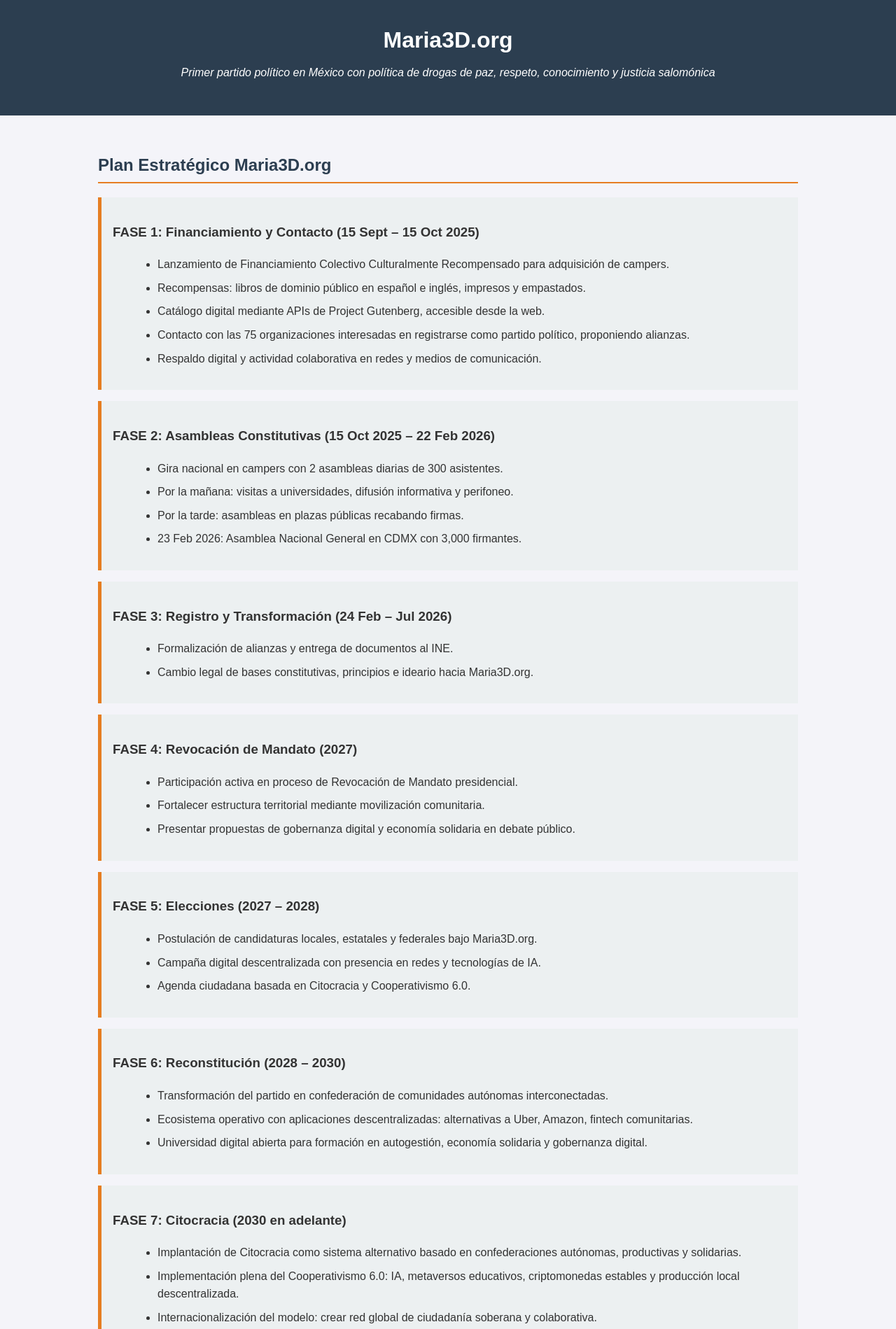
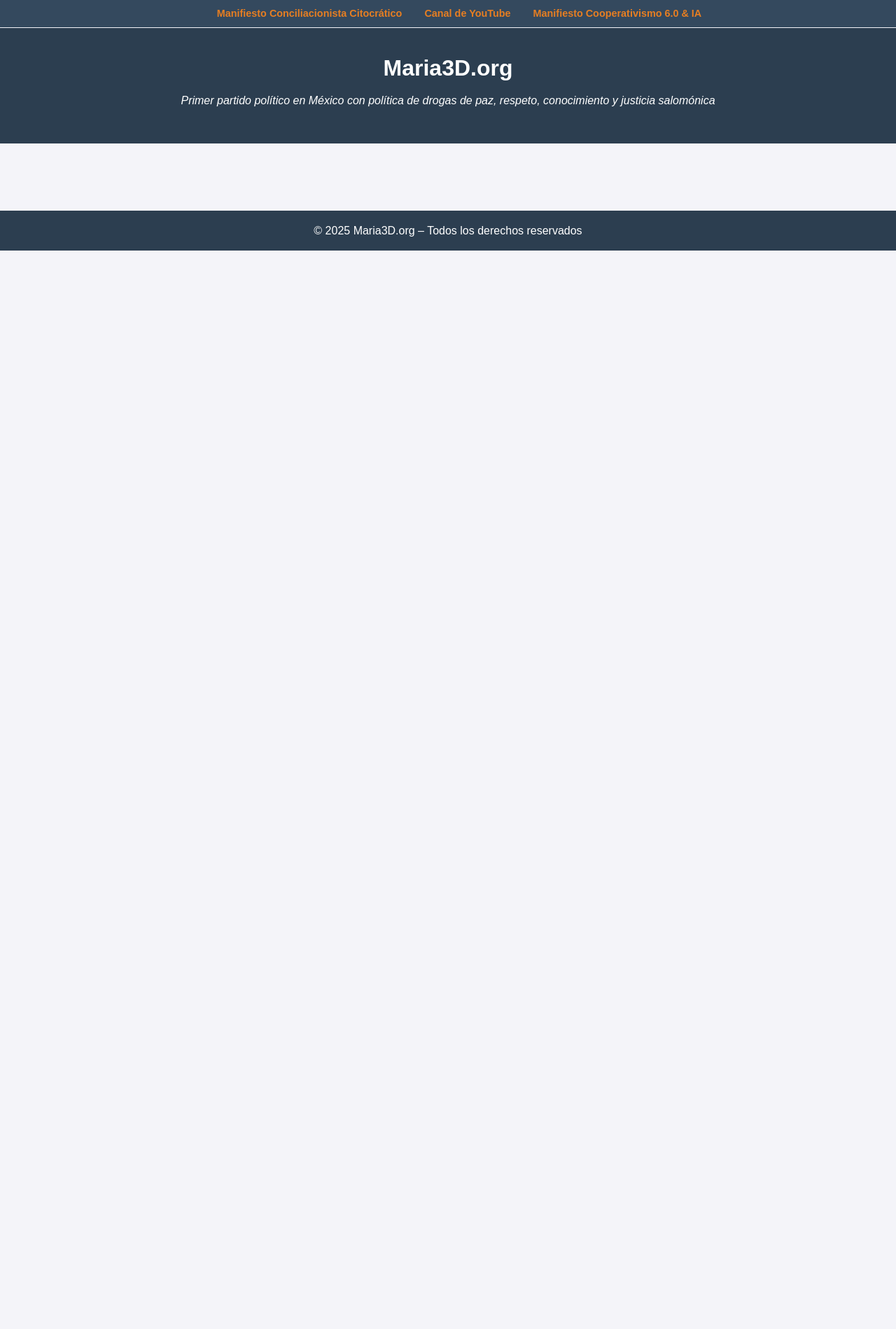
Before and after one commit to ciudadanmx/plan_maria3d, a plain HTML site: page index.html in a window 1280 px wide. Shown: the top 1899 px of the page at 70% size. After the commit the page ends 800 px from the top, so only its background shows below. Drawn offline with Linux system fonts and the light colour scheme.

Commit message:
Update index.html

```diff
--- a/index.html
+++ b/index.html
@@ -5,14 +5,37 @@
   <meta name="viewport" content="width=device-width, initial-scale=1.0">
   <title>Maria3D.org - Plan Estratégico</title>
   <style>
-    /* Fuentes y colores */
+    /* Barra superior */
+    .top-bar {
+      position: fixed;
+      top: 0;
+      left: 0;
+      width: 100%;
+      background-color: #34495e;
+      color: #fff;
+      padding: 0.5rem 1rem;
+      z-index: 1000;
+      display: flex;
+      justify-content: center;
+      gap: 2rem;
+      font-size: 0.9rem;
+    }
+    .top-bar a {
+      color: #e67e22;
+      text-decoration: none;
+      font-weight: bold;
+    }
+    .top-bar a:hover {
+      text-decoration: underline;
+    }
+
     body {
       font-family: 'Arial', sans-serif;
       line-height: 1.6;
       background-color: #f4f4f9;
       color: #333;
       margin: 0;
-      padding: 0;
+      padding-top: 2.5rem; /* para que no quede bajo la barra */
     }
 
     header {
@@ -87,10 +110,20 @@
       h2 {
         font-size: 1.2rem;
       }
+      .top-bar {
+        flex-direction: column;
+        gap: 0.5rem;
+      }
     }
   </style>
 </head>
 <body>
+
+<div class="top-bar">
+  <a href="manifiesto_conciliacionista.pdf" target="_blank">Manifiesto Conciliacionista Citocrático</a>
+  <a href="https://www.youtube.com/@ciudadanmx" target="_blank">Canal de YouTube</a>
+  <a href="Manifiesto_IA_OS_6.pdf" target="_blank">Manifiesto Cooperativismo 6.0 & IA</a>
+</div>
 
 <header>
   <h1>Maria3D.org</h1>
@@ -98,93 +131,8 @@
 </header>
 
 <main>
-  <section>
-    <h2>Plan Estratégico Maria3D.org</h2>
-
-    <div class="fase">
-      <h3>FASE 1: Financiamiento y Contacto (15 Sept – 15 Oct 2025)</h3>
-      <ul>
-        <li>Lanzamiento de Financiamiento Colectivo Culturalmente Recompensado para adquisición de campers.</li>
-        <li>Recompensas: libros de dominio público en español e inglés, impresos y empastados.</li>
-        <li>Catálogo digital mediante APIs de Project Gutenberg, accesible desde la web.</li>
-        <li>Contacto con las 75 organizaciones interesadas en registrarse como partido político, proponiendo alianzas.</li>
-        <li>Respaldo digital y actividad colaborativa en redes y medios de comunicación.</li>
-      </ul>
-    </div>
-
-    <div class="fase">
-      <h3>FASE 2: Asambleas Constitutivas (15 Oct 2025 – 22 Feb 2026)</h3>
-      <ul>
-        <li>Gira nacional en campers con 2 asambleas diarias de 300 asistentes.</li>
-        <li>Por la mañana: visitas a universidades, difusión informativa y perifoneo.</li>
-        <li>Por la tarde: asambleas en plazas públicas recabando firmas.</li>
-        <li>23 Feb 2026: Asamblea Nacional General en CDMX con 3,000 firmantes.</li>
-      </ul>
-    </div>
-
-    <div class="fase">
-      <h3>FASE 3: Registro y Transformación (24 Feb – Jul 2026)</h3>
-      <ul>
-        <li>Formalización de alianzas y entrega de documentos al INE.</li>
-        <li>Cambio legal de bases constitutivas, principios e ideario hacia Maria3D.org.</li>
-      </ul>
-    </div>
-
-    <div class="fase">
-      <h3>FASE 4: Revocación de Mandato (2027)</h3>
-      <ul>
-        <li>Participación activa en proceso de Revocación de Mandato presidencial.</li>
-        <li>Fortalecer estructura territorial mediante movilización comunitaria.</li>
-        <li>Presentar propuestas de gobernanza digital y economía solidaria en debate público.</li>
-      </ul>
-    </div>
-
-    <div class="fase">
-      <h3>FASE 5: Elecciones (2027 – 2028)</h3>
-      <ul>
-        <li>Postulación de candidaturas locales, estatales y federales bajo Maria3D.org.</li>
-        <li>Campaña digital descentralizada con presencia en redes y tecnologías de IA.</li>
-        <li>Agenda ciudadana basada en Citocracia y Cooperativismo 6.0.</li>
-      </ul>
-    </div>
-
-    <div class="fase">
-      <h3>FASE 6: Reconstitución (2028 – 2030)</h3>
-      <ul>
-        <li>Transformación del partido en confederación de comunidades autónomas interconectadas.</li>
-        <li>Ecosistema operativo con aplicaciones descentralizadas: alternativas a Uber, Amazon, fintech comunitarias.</li>
-        <li>Universidad digital abierta para formación en autogestión, economía solidaria y gobernanza digital.</li>
-      </ul>
-    </div>
-
-    <div class="fase">
-      <h3>FASE 7: Citocracia (2030 en adelante)</h3>
-      <ul>
-        <li>Implantación de Citocracia como sistema alternativo basado en confederaciones autónomas, productivas y solidarias.</li>
-        <li>Implementación plena del Cooperativismo 6.0: IA, metaversos educativos, criptomonedas estables y producción local descentralizada.</li>
-        <li>Internacionalización del modelo: crear red global de ciudadanía soberana y colaborativa.</li>
-      </ul>
-    </div>
-  </section>
-
-  <section>
-    <h2>13 Principios Programáticos</h2>
-
-    <div class="principio"><strong>1. Apoyos Sociales Transformadores:</strong> Mantener apoyos sociales sin generar dependencia. Población productiva: formación cooperativa y proyectos colectivos. Niños, adultos mayores y personas con discapacidad: apoyos garantizados.</div>
-    <div class="principio"><strong>2. Moneda Complementaria:</strong> Criptomoneda estable vinculada a la productividad local, complementaria al peso mexicano, flexible para operaciones externas.</div>
-    <div class="principio"><strong>3. Vivienda Digna para Todos:</strong> Cooperativas de vivienda con impresión 3D de bajo costo y rápida construcción. Casas sostenibles y adaptables.</div>
-    <div class="principio"><strong>4. Política de Drogas de Paz, Respeto y Conocimiento:</strong> Estrategia integral para reducir violencia y poder del narcotráfico. Prevención, regulación estratégica, reorientación productiva y persecución de los verdaderos generadores de violencia.</div>
-    <div class="principio"><strong>5. Democracia Digital Directa y Plataformas Comunitarias:</strong> Plataformas públicas y libres para proyectos locales, fomentando cooperativismo, reciclaje, reutilización, intercambio e identidad cultural comunitaria.</div>
-    <div class="principio"><strong>6. Formación Universal, Permanente y Colaborativa:</strong> Guarderías y cuidados colaborativos, educación gratuita en línea y presencial. Formación académica permanente para más tiempo libre de aprendizaje. Metaverso didáctico y Wikiverso.</div>
-    <div class="principio"><strong>7. Acceso Universal al Conocimiento y Software Libre:</strong> Alternativas públicas frente a vacíos éticos de grandes tecnológicas. Servicios gratuitos, premium accesibles, membresía social única. Ecosistema wiki + metaverso colaborativo.</div>
-    <div class="principio"><strong>8. Retroactividad Jurídica Pluralintegralista:</strong> Retroactividad positiva que beneficie a comunidades e integración de sistemas normativos locales, indígenas y estatales.</div>
-    <div class="principio"><strong>9. Medios Locales Colaborativos y Comunicaciones Malladas:</strong> Radios, podcasts, canales y hubs locales. Plataformas wiki y foros de co-creación. Redes de comunicaciones malladas y distribuidas cooperativamente.</div>
-    <div class="principio"><strong>10. Fomento a la Propiedad Cooperativa desde el Mercado:</strong> Uso de presupuesto público para crear oferta competitiva, subvenciones, incubadoras, ferias y contratos de largo plazo.</div>
-    <div class="principio"><strong>11. Valor Social del Trabajo:</strong> Salarios equitativos en cooperativas financiadas por el Estado. Hora de trabajo máxima ≤ 20x la hora mínima, ajustable por consenso democrático. Reconocimiento de trabajo cultural, cuidado y ambiental.</div>
-    <div class="principio"><strong>12. Salud Integral Psico-Socio-Ambiental Sostenible:</strong> Equilibrio cuerpo, mente, sociedad y medio ambiente. Prácticas saludables, reciclaje funcional, aire limpio y agua. Medicina preventiva, salud mental y conocimiento tradicional + moderno.</div>
-    <div class="principio"><strong>13. Reconstitucionalismo Asambleario Cooperativista:</strong> Reescritura continua de leyes mediante asambleas y plataformas digitales. Participación ciudadana, democracia líquida y formación cívica. Legislación viva y adaptable.</div>
-
-  </section>
+  <!-- Contenido de Plan Estratégico y Principios Programáticos igual que antes -->
+  <!-- Aquí puedes pegar todo el contenido de fases y principios que ya generamos -->
 </main>
 
 <footer>
```
